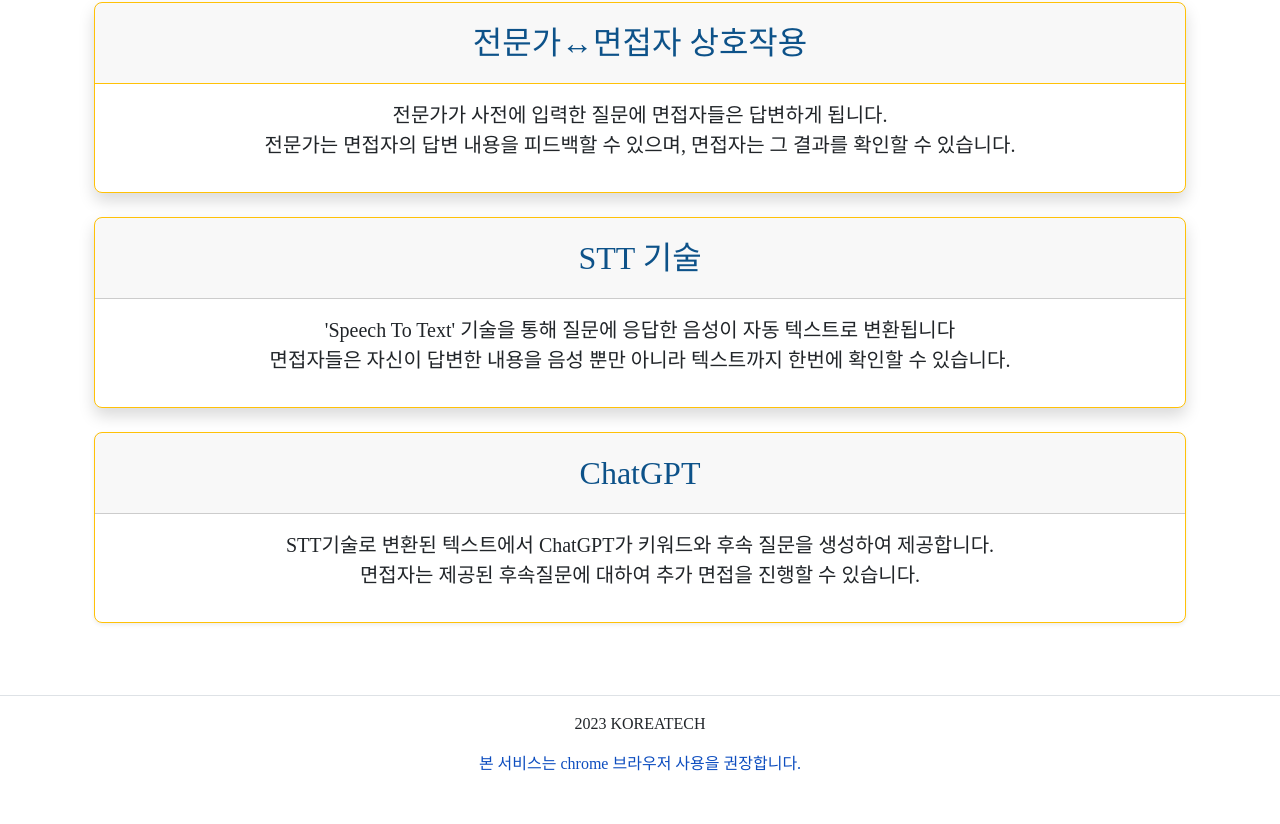
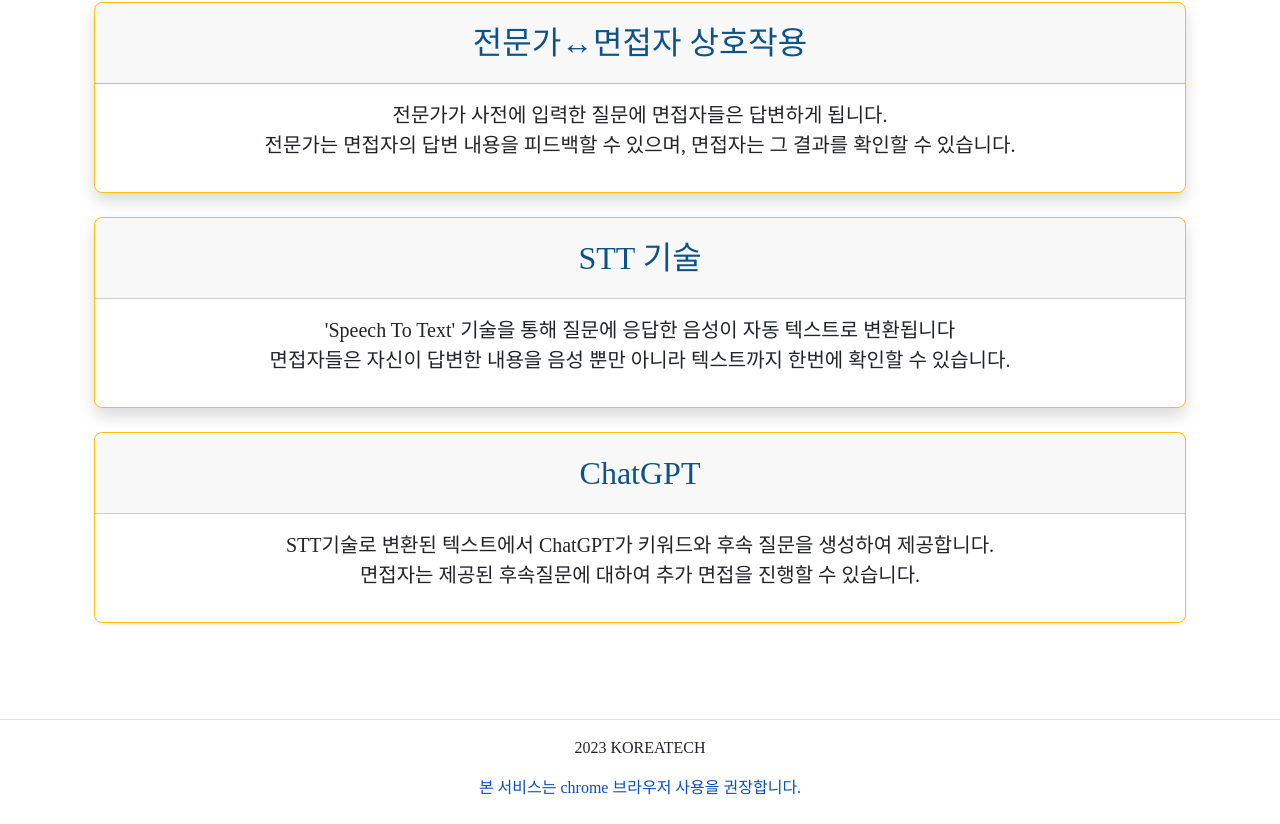
Before and after one commit to toodox/kut_stt, a website: page STT_page_0313/functions/public/index.html in a window 1280 px wide. Shown: the part 2752-3576 px from the top of the page. Before the commit the page ends 3552 px from the top, so only its background shows below. Drawn offline with nearby package versions, Linux system fonts and the light colour scheme; no server answers; a web font is replaced by a local one.

Commit message:
footer 수정
쓸데없는 html파일 보냄

```diff
--- a/STT_page_0313/functions/public/index.html
+++ b/STT_page_0313/functions/public/index.html
@@ -348,7 +348,7 @@
     </div>
   </section> -->
 
-  <footer class="mb-4">
+  <footer class="mt-4 mb-4">
     <ul class="justify-content-center border-bottom mb-3"></ul>
     <p class="text-center">2023 KOREATECH</p>
     <p class="footer-notice text-center">본 서비스는 chrome 브라우저 사용을 권장합니다.</p>
```
Also changed, not shown: STT_page_0313/functions/public/관리자수정페이지.html (+1 -1 lines), STT_page_0313/functions/public/관리자질문유형수정.html (+1 -1 lines), STT_page_0313/functions/public/관리자페이지.html (+1 -1 lines), STT_page_0313/functions/public/로그인.html (+1 -1 lines), STT_page_0313/functions/public/모의면접.html (+1 -1 lines), STT_page_0313/functions/public/상세결과.html (+1 -1 lines), STT_page_0313/functions/public/상세결과면접선택.html (+1 -1 lines), STT_page_0313/functions/public/유의사항.html (+1 -1 lines), STT_page_0313/functions/public/유형선택.html (+1 -1 lines), STT_page_0313/functions/public/자주하는질문.html (+1 -1 lines), STT_page_0313/functions/public/회원가입2.html (+1 -1 lines), STT_page_0313/참고용/공지사항.html (renamed from STT_page_0313/functions/public/공지사항.html, +1 -1 lines), STT_page_0313/참고용/관리자페이지2.html (renamed from STT_page_0313/functions/public/관리자페이지2.html, +1 -1 lines).
